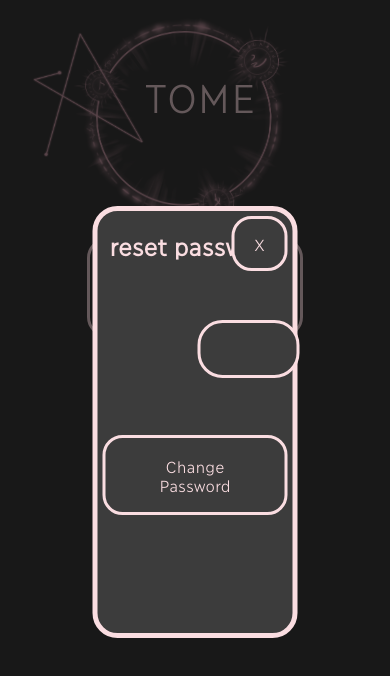
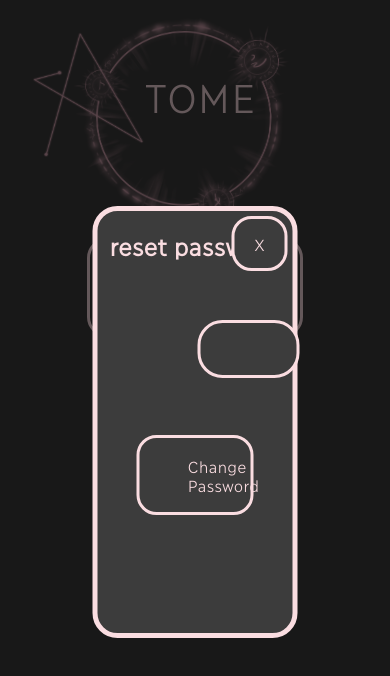
Before and after one commit to patraydev/tome, a React (Create React App) app in the folder client/: page /reset-confirm/1 in a window 390 px wide. Shown: the top 676 px of the page. Built offline with nearby package versions, Linux system fonts and the light colour scheme.

Commit message:
added some responsiveness to login and reset forms

```diff
--- a/client/src/assets/style/Login.css
+++ b/client/src/assets/style/LoginForm.css
@@ -29,18 +29,21 @@
 
 .button-container{
   display: flex;
-  flex-direction: row;
+  flex-direction: column;
   justify-content: center;
+  align-items: center;
   margin-top: 2em;
 }
 
 .button-container button {
   margin: 25px 5px 0 5px;
   border: 3px solid #fadde1;
+  max-width: 30vw;
 }
 
 .links{
-  margin-top: 2em;
+  position: fixed;
+  bottom: 10px;
 }
 
 .link{
--- a/client/src/forms/LoginForm.jsx
+++ b/client/src/forms/LoginForm.jsx
@@ -1,5 +1,5 @@
 import { useState } from 'react';
-import "../assets/style/Login.css";
+import "../assets/style/LoginForm.css";
 
 export default function LoginForm(props) {
   const [submitError, setSubmitError] = useState("");
@@ -23,8 +23,8 @@ export default function LoginForm(props) {
 
   const handleSubmit = (e) => {
     e.preventDefault();
-    if (validateSubmit) handleLogin(values);
-    setSubmitError("email and password do not match");
+    if (validateSubmit()) handleLogin(values);
+    setSubmitError("Incorrect login credentials. Please try again");
   }
 
 
@@ -60,8 +60,8 @@ export default function LoginForm(props) {
         <div className="button-container">
         <span>{submitError}</span>
           <button type="submit">Login</button>
+          <div className='links'><span className='link' onClick={showModalPasswordReset}>forgot password?</span> or <span className='link' onClick={handleRegRedirect}>don't have an account?</span></div>
         </div>
-          <div className='links'><span className='link' onClick={showModalPasswordReset}>forgot password?</span> or <span className='link' onClick={handleRegRedirect}>don't have an account?</span></div>
       </form>
     </div>
   );
--- a/client/src/forms/SendPasswordResetForm.jsx
+++ b/client/src/forms/SendPasswordResetForm.jsx
@@ -1,8 +1,10 @@
 // import "../assets/style/PasswordResetForm.css";
+import { useState } from 'react';
 
 import {sendPasswordReset} from "../helpers/reset.js";
 
 export default function SendPasswordResetForm(props) {
+  const [sentMessage, setSentMessage] = useState("");
 
   const {
     hideModal,
@@ -23,6 +25,7 @@ export default function SendPasswordResetForm(props) {
   const handleSubmit = (e) => {
     e.preventDefault();
     if (validateSubmit()) sendPasswordReset(values);
+    setSentMessage("Success! If email is registered, a reset link has been sent");
   }
 
 
@@ -44,9 +47,10 @@ export default function SendPasswordResetForm(props) {
           {touched.email && errors.email}
         </label>
         <div className="button-container">
+        <span>{sentMessage}</span>
           <button type="submit">send reset link</button>
+          <div className='links'><span className='link' onClick={handleRegisterRedirect}>don't have an account?</span></div>
         </div>
-          <div className='links'><span className='link' onClick={handleRegisterRedirect}>don't have an account?</span></div>
       </form>
     </div>
   );
```
